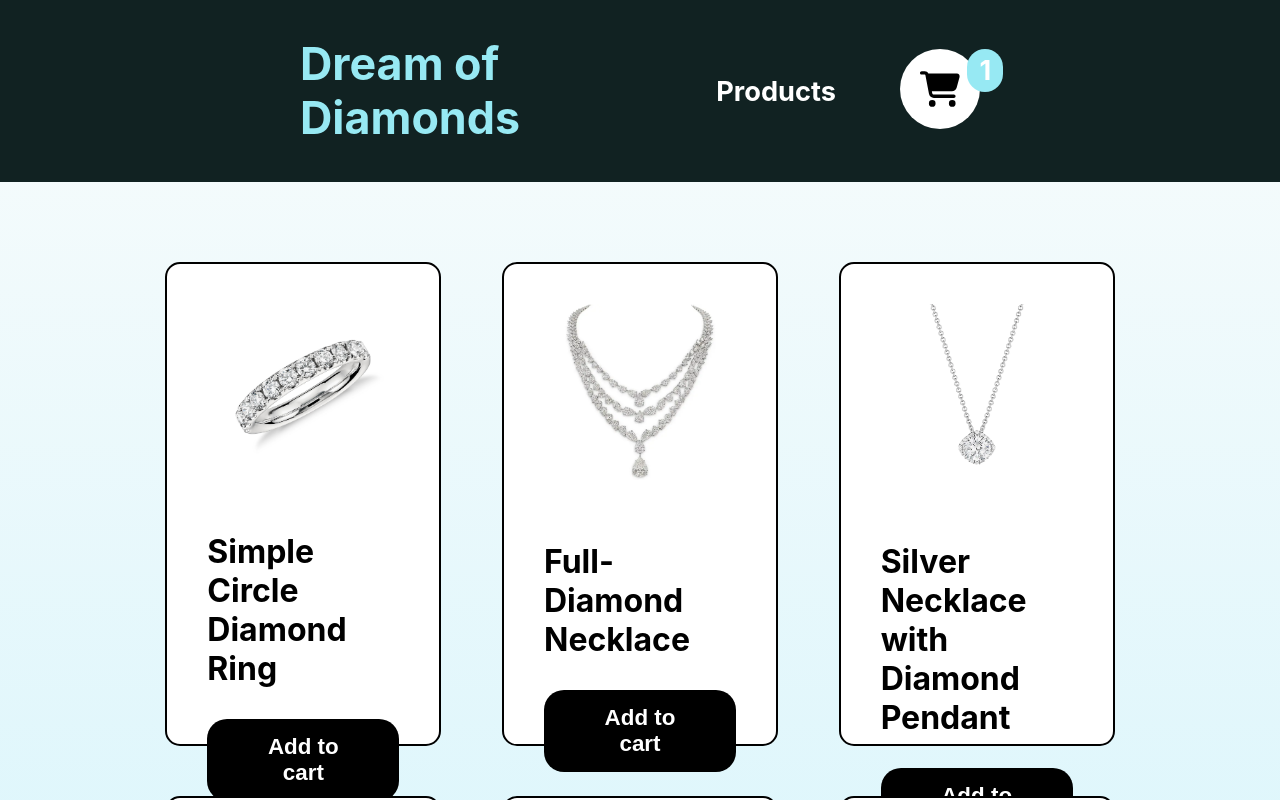
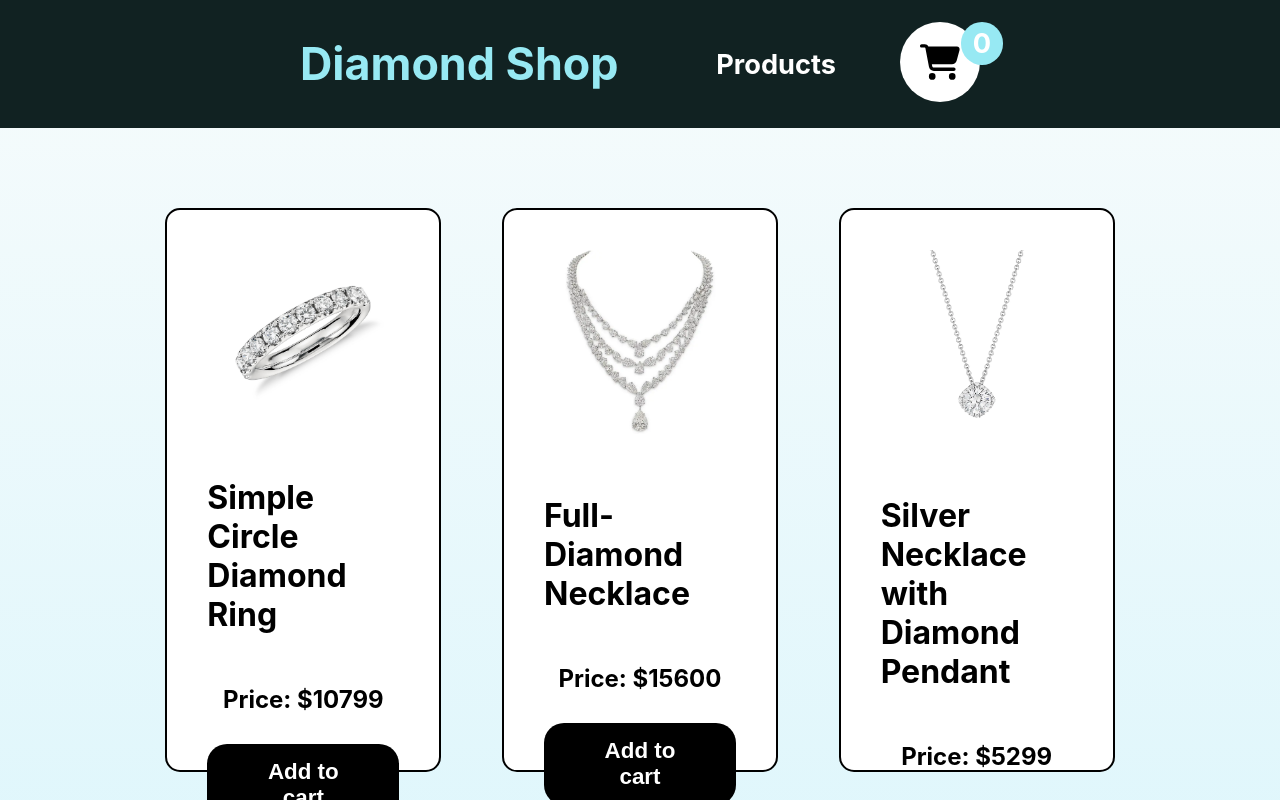
Before and after one commit to Avstrian/React-Shopping-Cart, a React (Create React App) app in the folder shopping-cart-app/: page /products in a window 1280 px wide. Shown: the top 800 px of the page. Built offline with nearby package versions, Linux system fonts and the light colour scheme.

Commit message:
Adding to cart functionality implemented, checkout display left to be done

```diff
--- a/shopping-cart-app/public/index.html
+++ b/shopping-cart-app/public/index.html
@@ -19,7 +19,7 @@
       work correctly both with client-side routing and a non-root public URL.
       Learn how to configure a non-root public URL by running `npm run build`.
     -->
-  <title>Dream of Diamonds</title>
+  <title>Diamond Shop</title>
 </head>
 
 <body>
--- a/shopping-cart-app/src/App.js
+++ b/shopping-cart-app/src/App.js
@@ -1,4 +1,4 @@
-import React from 'react';
+import React, { useState } from 'react';
 import { BrowserRouter, Routes, Route } from 'react-router-dom';
 
 import Header from './components/header/Header';
@@ -9,15 +9,20 @@ import Checkout from './components/checkout/Checkout';
 
 const App = () => {
 
+    const [products, setProducts] = useState([]);
+
+    const addNewProductToCart = (product) => {
+        setProducts([...products, product]);
+    };
 
     return (
         <div className='container'>
-            <Navigation />
+            <Navigation number={products.length}/>
             <BrowserRouter>
                 <Routes>
                     <Route path='/' element={<Header />} />
-                    <Route path='/products' element={<Products />} />
-                    <Route path='/checkout' element={<Checkout />} />
+                    <Route path='/products' element={<Products addToCart={addNewProductToCart} />} />
+                    <Route path='/checkout' element={<Checkout products={products}/>} />
                 </Routes>
             </BrowserRouter>
         </div>
--- a/shopping-cart-app/src/components/checkout/Checkout.css
+++ b/shopping-cart-app/src/components/checkout/Checkout.css
@@ -38,3 +38,10 @@
 #checkout:hover, #back:hover {
     color: black;
 }
+
+.line {
+    margin-top: 20px;
+    width: 150px;
+    height: 2px;
+    background-color: black;
+}
--- a/shopping-cart-app/src/components/checkout/Checkout.js
+++ b/shopping-cart-app/src/components/checkout/Checkout.js
@@ -1,16 +1,32 @@
 import React from "react";
 
 import './Checkout.css';
-import products from "../../data/data";
 import CheckoutItemCard from "./CheckoutItemCard";
 
 
-const Checkout = () => {
+const Checkout = (props) => {
+
+    const { products } = props;
+
+    const calculateTotalPrice = () => {
+        let totalPrice = 0;
+        console.log(products);
+
+        for (let item of products) {
+            totalPrice+= item.price;
+        }
+
+        return totalPrice;
+    }
+
     return (
         <div className="checkout-container">
             <div className="checkout-wrapper">
                 <div className="items">
                     {products.map(item => <CheckoutItemCard product={item} />)}
+                </div>
+                <div className="total-container">
+                    <h1>Total: ${calculateTotalPrice()}</h1>
                 </div>
                 <div className="checkout-buttons">
                     <button id="checkout">Checkout</button>
--- a/shopping-cart-app/src/components/checkout/CheckoutItemCard.css
+++ b/shopping-cart-app/src/components/checkout/CheckoutItemCard.css
@@ -8,7 +8,7 @@
     align-items: center;
     justify-content: space-between;
     gap: 50px;
-    padding: 30px;
+    padding: 30px 70px;
 }
 
 .checkout-card-details {
--- a/shopping-cart-app/src/components/checkout/CheckoutItemCard.js
+++ b/shopping-cart-app/src/components/checkout/CheckoutItemCard.js
@@ -2,7 +2,7 @@ import React from "react";
 import './CheckoutItemCard.css';
 
 const CheckoutItemCard = (props) => {
-    const { image, name } = props.product;
+    const { image, name, price } = props.product;
 
     return (
         <div className="checkout-card-container">
@@ -10,10 +10,8 @@ const CheckoutItemCard = (props) => {
                 <img src={image} alt='checkout-product' className="checkout-image"></img>
                 <h2>{name}</h2>
             </div>
-            <div className="checkout-item-qty">
-                <button className="quantity-button">+</button>
-                <h3 className="quantity">1</h3>
-                <button className="quantity-button">-</button>
+            <div className="checkout-item-price">
+                <h2>Price: ${price}</h2>
             </div>
         </div>
     )
--- a/shopping-cart-app/src/components/navigation/Navigation.js
+++ b/shopping-cart-app/src/components/navigation/Navigation.js
@@ -3,18 +3,18 @@ import './Navigation.css';
 import { FontAwesomeIcon } from '@fortawesome/react-fontawesome';
 import { faShoppingCart } from '@fortawesome/free-solid-svg-icons';
 
-const Navigation = () => {
+const Navigation = (props) => {
 
     return (
         <div className="navigation">
             <nav>
                 <div className="title">
-                    <a href="/"><h1 id="home-link">Dream of Diamonds</h1></a>
+                    <a href="/"><h1 id="home-link">Diamond Shop</h1></a>
                 </div>
 
                 <div className="nav-items">
                     <a href="/products">Products</a>
-                    <a href="/checkout"><FontAwesomeIcon icon={faShoppingCart} id="cart-icon"/><span id="cart-size">{1}</span></a>
+                    <a href="/checkout"><FontAwesomeIcon icon={faShoppingCart} id="cart-icon"/><span id="cart-size">{props.number ? props.number : 0}</span></a>
                 </div>
             </nav>
         </div>
--- a/shopping-cart-app/src/components/products/ProductCard.css
+++ b/shopping-cart-app/src/components/products/ProductCard.css
@@ -9,16 +9,16 @@
     background-color: white;
     border-radius: 15px;
     width: 15vw;
-    height: 50vh;
+    height: 60vh;
 }
 
 .product-image {
     width: 15vw;
-    height: 22vh;
+    height: 23vh;
     background-repeat: no-repeat;
 }
 
-.shop-button {
+#shop-button {
     font-size: 1.4rem;
     padding: 15px 55px;
 }
--- a/shopping-cart-app/src/components/products/ProductCard.js
+++ b/shopping-cart-app/src/components/products/ProductCard.js
@@ -3,16 +3,27 @@ import React from "react";
 import './ProductCard.css';
 
 const ProductCard = (props) => {
-    const { name, image } = props.product;
+    const { name, image, price } = props.product;
+
+    const addItemToCart = () => {
+        const newProduct = {
+            name: name,
+            image: image,
+            price: price
+        };
+
+        props.addToCart(newProduct);
+    };
 
     return (
         <div className="product">
             <img className="product-image" src={image} alt="product"></img>
             <span className="line"></span>
             <h1>{name}</h1>
-            <button className="shop-button">Add to cart</button>
+            <h2 id="price">Price: ${price}</h2>
+            <button id="shop-button" onClick={addItemToCart}>Add to cart</button>
         </div>
-    )
-}
+    );
+};
 
 export default ProductCard;
--- a/shopping-cart-app/src/components/products/Products.js
+++ b/shopping-cart-app/src/components/products/Products.js
@@ -5,12 +5,17 @@ import './Products.css';
 import products from "../../data/data";
 import ProductCard from './ProductCard';
 
-const Products = () => {
+const Products = (props) => {
+
+    const addToCart = (product) => {
+        props.addToCart(product);
+    };
+
     return (
         <div className="products-container">
-            { products.map(item => <ProductCard key={item.name} product={item}/>) }
+            { products.map(item => <ProductCard key={item.name} product={item} addToCart={addToCart}/>) }
         </div>
-    )
-}
+    );
+};
 
 export default Products;
--- a/shopping-cart-app/src/data/data.js
+++ b/shopping-cart-app/src/data/data.js
@@ -10,15 +10,15 @@ import product9 from '../assets/product9.jpg';
 
 
 const products = [
-    { image: product1, name: 'Simple Circle Diamond Ring' },
-    { image: product2, name: 'Full-Diamond Necklace' },
-    { image: product3, name: 'Silver Necklace with Diamond Pendant' },
-    { image: product4, name: 'Elegant Diamond Earrings' },
-    { image: product5, name: 'Diamond Flower Ring' },
-    { image: product6, name: 'Exquisite Diamond Earrings' },
-    { image: product7, name: 'Diamond Clean Bracelet' },
-    { image: product8, name: 'Light Diamond Bracelet' },
-    { image: product9, name: 'Diamond Cufflinks' },
+    { image: product1, name: 'Simple Circle Diamond Ring', price: 10799 },
+    { image: product2, name: 'Full-Diamond Necklace', price: 15600 },
+    { image: product3, name: 'Silver Necklace with Diamond Pendant', price: 5299 },
+    { image: product4, name: 'Elegant Diamond Earrings', price: 9449 },
+    { image: product5, name: 'Diamond Flower Ring', price: 23499 },
+    { image: product6, name: 'Exquisite Diamond Earrings', price: 12599 },
+    { image: product7, name: 'Diamond Clean Bracelet', price: 8969 },
+    { image: product8, name: 'Light Diamond Bracelet', price: 7897 },
+    { image: product9, name: 'Diamond Cufflinks', price: 4447 },
 ];
 
 export default products;
```
